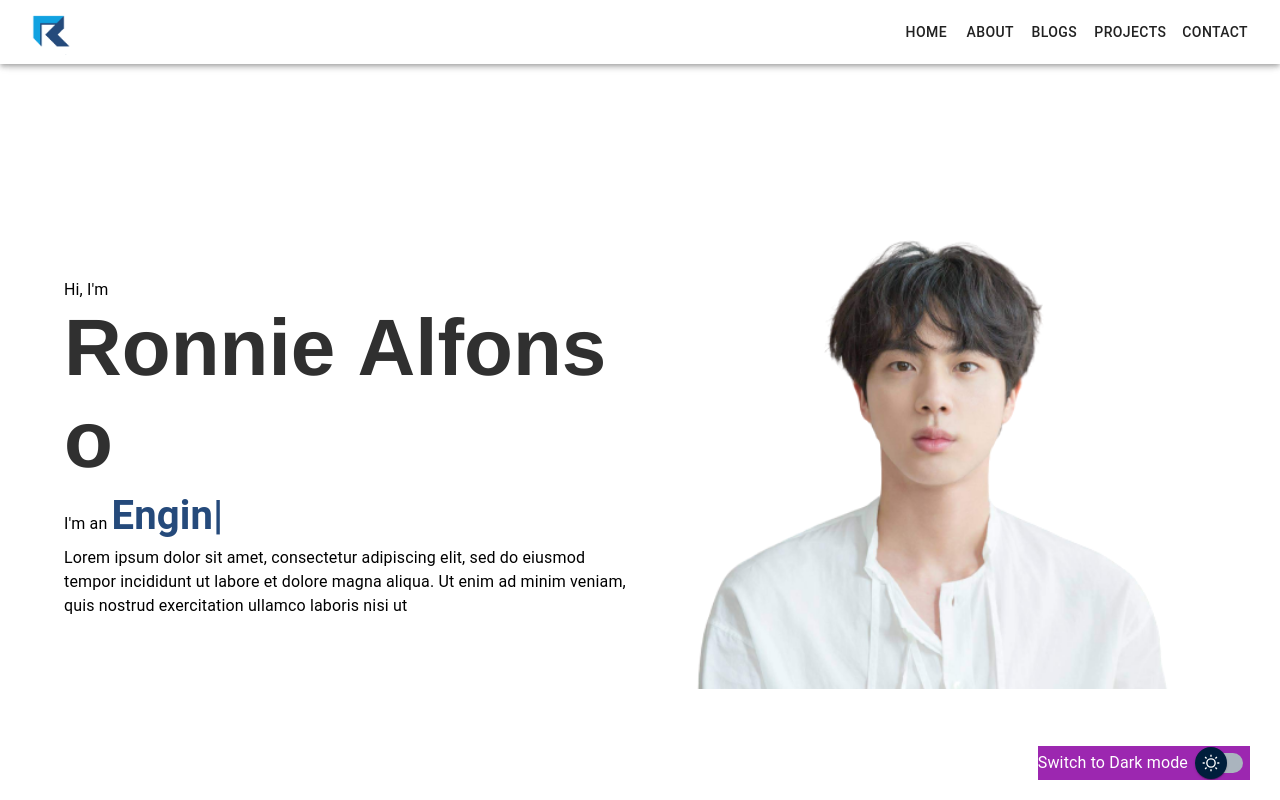
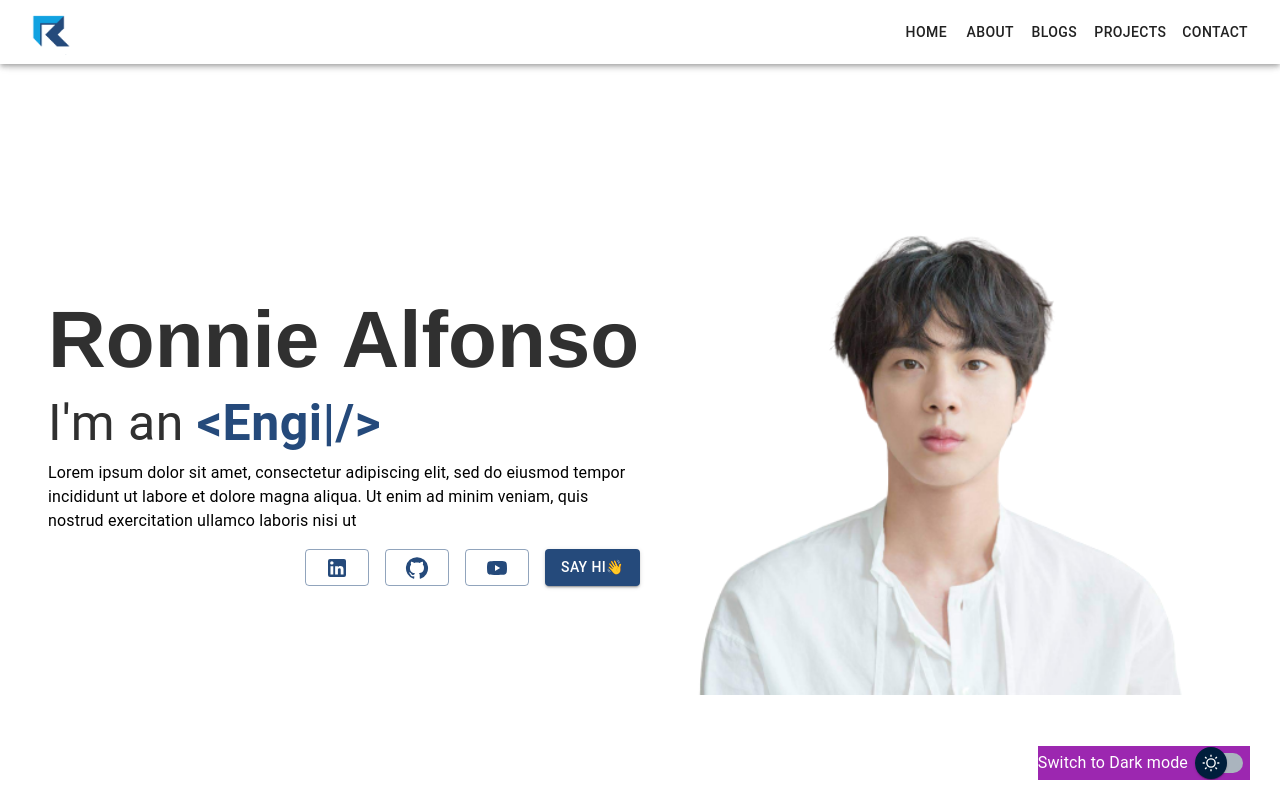
Before and after one commit to ronnie-gee/Portfolio, a Next.js app: page /components/Home in a window 1280 px wide. Built offline with nearby package versions, Linux system fonts and the light colour scheme.

Commit message:
Added maxWidth and fixed sonarlint issues

```diff
--- a/pages/_app.js
+++ b/pages/_app.js
@@ -1,9 +1,5 @@
-import { useEffect } from "react";
 import "../styles/globals.css";
 import Layout from "./components/Layout";
-import NavBar from "./components/NavBar";
-
-const logo = "#254A7B, 11A2E1";
 
 function MyApp({ Component, pageProps }) {
   return (
--- a/pages/components/Home.jsx
+++ b/pages/components/Home.jsx
@@ -1,14 +1,15 @@
-import { Box, Typography } from "@mui/material";
+import { Box, Button, IconButton, Typography } from "@mui/material";
 import React from "react";
 import Animatedletters from "./Animatedletters";
 import Typing from "./Typing";
+import { LinkedIn, GitHub, YouTube } from "@mui/icons-material";
 
 const Home = () => {
   return (
     <Box
       component="section"
       id="home"
-      px={8}
+      px="3rem"
       pt={12}
       sx={{
         display: "flex",
@@ -22,21 +23,32 @@ const Home = () => {
           width: "100%",
         }}
       >
-        <Typography>Hi, I'm</Typography>
+        {/* <Typography
+          sx={{
+            fontSize: 50,
+          }}
+        >
+          It's me,
+        </Typography> */}
         <Animatedletters
           word="Ronnie Alfonso"
-          size={80}
+          size={{ xs: 30, sm: 80, md: 50, lg: 80 }}
           weight={600}
           color="background.contrastText"
         ></Animatedletters>
-        <Typography>
+        <Typography
+          sx={{
+            fontSize: 50,
+            color: "background.contrastText",
+          }}
+        >
           I'm{" "}
           <Typing
             wordList={["Web Developer", "Engineer", "Cute Person"]}
-            speed={150}
+            speed={100}
             styleObject={{
               color: "primary.main",
-              fontSize: 40,
+              fontSize: 50,
               fontWeight: 600,
             }}
           ></Typing>
@@ -46,13 +58,53 @@ const Home = () => {
           eiusmod tempor incididunt ut labore et dolore magna aliqua. Ut enim ad
           minim veniam, quis nostrud exercitation ullamco laboris nisi ut
         </Typography>
+
+        <Box
+          component="div"
+          my={2}
+          sx={{ display: "flex", justifyContent: "flex-end", gap: 2 }}
+        >
+          <Button
+            variant="outlined"
+            href="https://www.linkedin.com/in/ronnie-gee-alfonso/"
+            target="_blank"
+            rel="noreferrer noopener"
+          >
+            <LinkedIn />
+          </Button>
+          <Button
+            variant="outlined"
+            href="https://github.com/ronnie-gee"
+            target="_blank"
+            rel="noreferrer noopener"
+          >
+            <GitHub />
+          </Button>
+          <Button
+            variant="outlined"
+            target="_blank"
+            href="https://www.youtube.com/channel/UCECBSLSFHXIb7TMS_55-TnA"
+            rel="noreferrer noopener"
+          >
+            <YouTube />
+          </Button>
+          <Button variant="contained" href="#contact">
+            Say Hi👋
+          </Button>
+        </Box>
       </Box>
+
       <Box
         sx={{
           width: "100%",
         }}
       >
-        <img width="100%" src="/landingPage.png" alt="My Happy SVG" />
+        <img
+          className="my-picture"
+          width="100%"
+          src="/landingPage.png"
+          alt="My picture"
+        />
       </Box>
     </Box>
   );
--- a/pages/components/NavBar.jsx
+++ b/pages/components/NavBar.jsx
@@ -32,7 +32,7 @@ const NavBar = () => {
             textAlign: "left",
           }}
         >
-          <Link href="/">
+          <Link href="#home">
             <img width="50" src="/rLogo.png" alt="My Happy SVG" />
           </Link>
         </Box>
--- a/pages/components/Typing.jsx
+++ b/pages/components/Typing.jsx
@@ -56,9 +56,9 @@ const Typing = ({ wordList, speed = 200, styleObject }) => {
       ) {
         setTyped(`${currentWord.substring(0, charPosition.current + 1)}`);
         charPosition.current++;
-      } else if (charPosition.current === currentWordLength) {
+      } else if (charPosition.current - currentWordLength < 3) {
         charPosition.current++;
-      } else if (charPosition.current > currentWordLength) {
+      } else if (charPosition.current - currentWordLength === 3) {
         charPosition.current--;
         direction.current = BACKWARD;
       }
@@ -86,10 +86,14 @@ const Typing = ({ wordList, speed = 200, styleObject }) => {
 
   return (
     <>
-      <Box component="span">a{isVowel} </Box>
+      <Box component="span" sx={{ fontSize: styleObject.fontSize }}>
+        a{isVowel}{" "}
+      </Box>
       <Box sx={styleObject} component="span">
+        {"<"}
         {typed}
         <Cursor component="span">|</Cursor>
+        {"/>"}
       </Box>
     </>
   );
--- a/styles/globals.css
+++ b/styles/globals.css
@@ -42,12 +42,12 @@ body {
 
 .container {
   overflow-y: scroll;
-  scroll-snap-type: y mandatory;
+  /* scroll-snap-type: y mandatory; */
   scroll-behavior: smooth;
 }
 
-.container section {
+/* .container section {
   scroll-snap-align: center;
-}
+} */
 
 /* } */
```
Also changed, not shown: pages/components/About.jsx (+28 -4 lines), pages/components/MaxWidth.jsx (added, +8 -0 lines), pages/index.js (+13 -7 lines).
